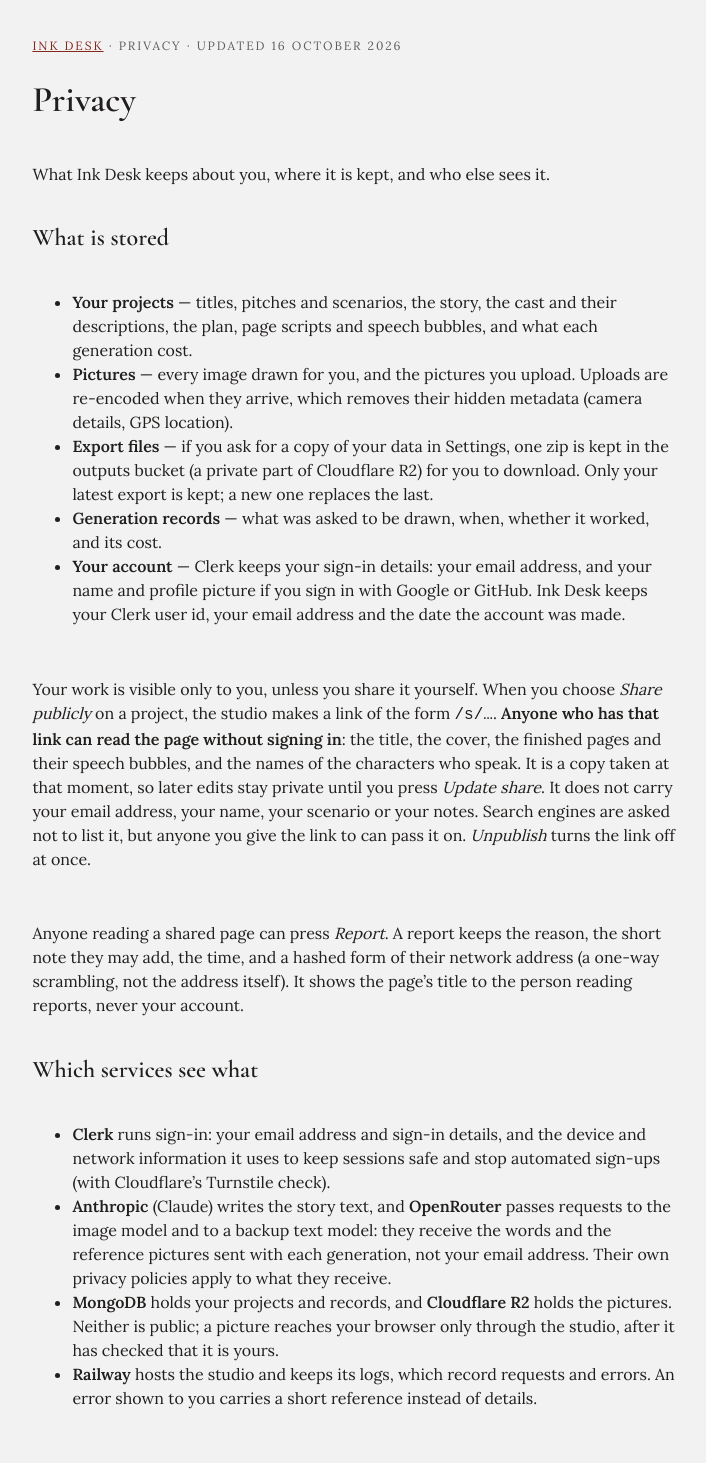
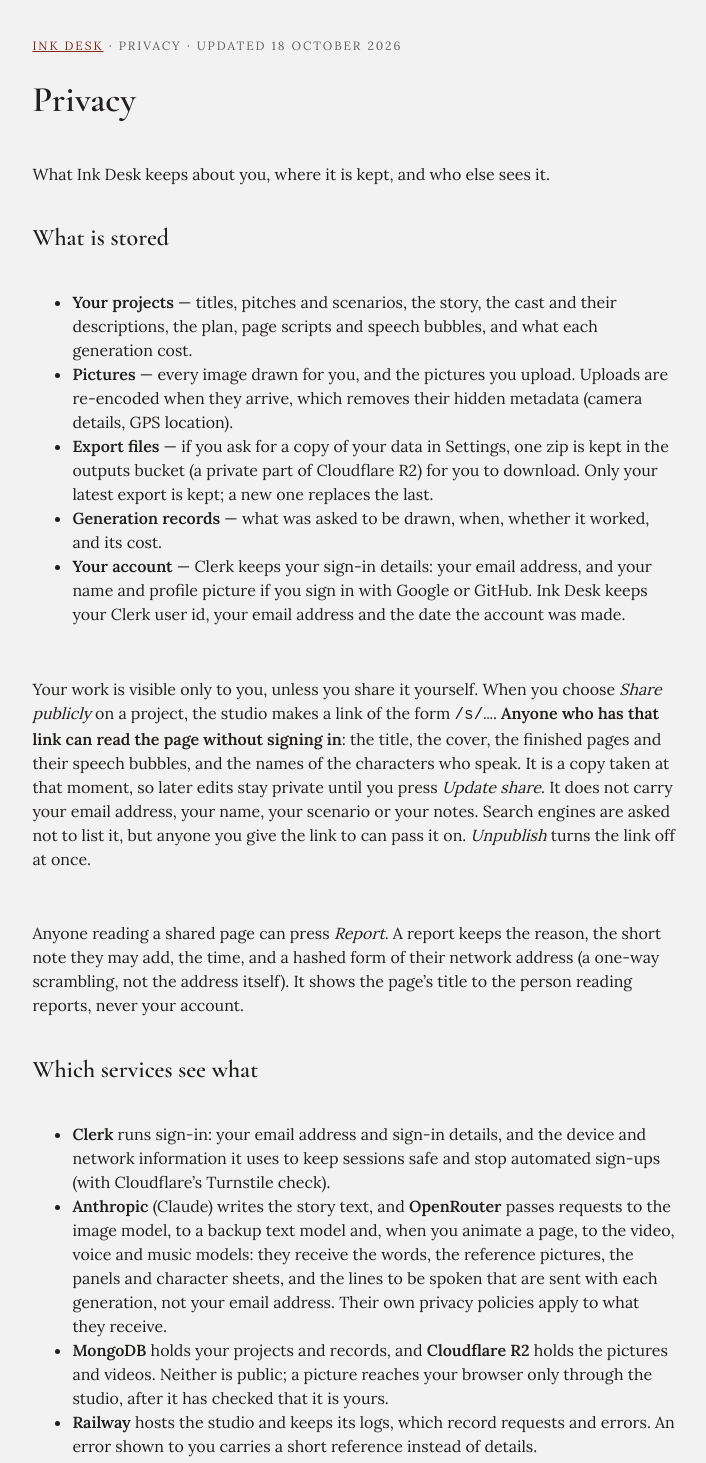
Before and after one commit to synapsbranch-ux/Ink-Desk, a Next.js app: page /privacy in a window 1280 px wide. Shown: the top 1463 px of the page, without its empty margins (286-992 px from the left). Built offline with nearby package versions, Linux system fonts and the light colour scheme.

Commit message:
23 (WIP): the README for v3 — the live domain, the two services, the variables, the disclosures; Privacy names the trailer's models
Co-Authored-By: Claude Opus 5.5 <noreply@anthropic.com>
Claude-Session: https://claude.ai/code/session_01BiiRqX6hansoDZES2wFQqq

```diff
--- a/app/privacy/page.tsx
+++ b/app/privacy/page.tsx
@@ -1,4 +1,4 @@
-// Privacy (slice 19, updated in slice 21 for sharing, reports, export and deletion): what the studio stores, where, which outside services
+// Privacy (slice 19, updated in slice 21 for sharing, reports, export and deletion, and in slice 23 for the trailer's video, voice and music models): what the studio stores, where, which outside services
 // see what, and how to have it deleted — plainly, and only what is true of the
 // build as it stands. Linked from sign-in and sign-up, readable signed out.
 // See `devpost/prd.md > Terms and Privacy (v3)`.
@@ -8,7 +8,7 @@ import Link from 'next/link'
 export const metadata: Metadata = { title: 'Privacy · Ink Desk' }
 
 /** The date of this text; change it with the words. */
-const UPDATED = '16 October 2026'
+const UPDATED = '18 October 2026'
 
 const page: React.CSSProperties = { maxWidth: 680, margin: '0 auto', padding: 'var(--space-8) var(--space-4)', display: 'flex', flexDirection: 'column', gap: 'var(--space-4)' }
 
@@ -66,12 +66,13 @@ export default function PrivacyPage() {
             sessions safe and stop automated sign-ups (with Cloudflare’s Turnstile check).
           </li>
           <li>
-            <strong>Anthropic</strong> (Claude) writes the story text, and <strong>OpenRouter</strong> passes requests to the image model and to a
-            backup text model: they receive the words and the reference pictures sent with each generation, not your email address. Their own
+            <strong>Anthropic</strong> (Claude) writes the story text, and <strong>OpenRouter</strong> passes requests to the image model, to a
+            backup text model and, when you animate a page, to the video, voice and music models: they receive the words, the reference pictures,
+            the panels and character sheets, and the lines to be spoken that are sent with each generation, not your email address. Their own
             privacy policies apply to what they receive.
           </li>
           <li>
-            <strong>MongoDB</strong> holds your projects and records, and <strong>Cloudflare R2</strong> holds the pictures. Neither is public; a
+            <strong>MongoDB</strong> holds your projects and records, and <strong>Cloudflare R2</strong> holds the pictures and videos. Neither is public; a
             picture reaches your browser only through the studio, after it has checked that it is yours.
           </li>
           <li>
```
Also changed, not shown: 1 other file (tests, documents, lock files or other folders).
